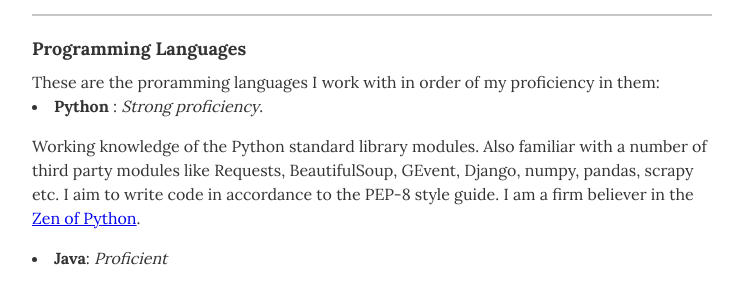
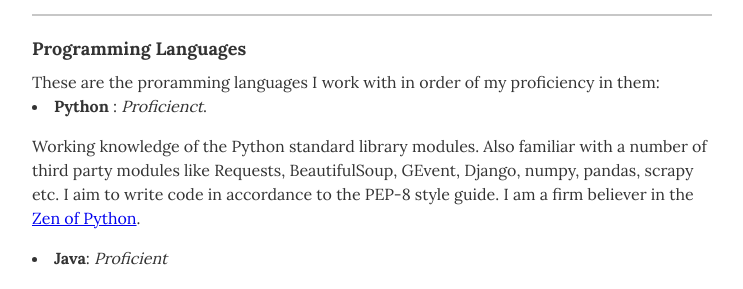
Before and after one commit to sameerraghuram/sameerraghuram.github.io, a Jekyll site: the page built from index.html, in a window 1280 px wide and 900 px high, scrolled down 2083 px. Shown: the part 164-453 px from the top of the window, without its empty margins (268-1011 px from the left). Built offline with Jekyll 4.4.1, drawn with Linux system fonts in a browser that asks for light colours.

Commit message:
tried some formatting

```diff
--- a/_layouts/resume.html
+++ b/_layouts/resume.html
@@ -154,8 +154,8 @@
 
         <div class="resume-item">
           <h4 class="resume-item-details">Programming Languages</h4>
-          <p class="resume-item-copy">These are the proramming languages I work with in order of my proficiency in them:</p>
-          <li> <strong>Python</strong> : <em>Strong proficiency</em>. <p>Working knowledge of the Python standard library modules. Also familiar with a number of third party modules like Requests, BeautifulSoup, GEvent, Django, numpy, pandas, scrapy etc. I aim to write code in accordance to the PEP-8 style guide. I am a firm believer in the <a href="https://www.python.org/dev/peps/pep-0020/"> Zen of Python</a>.</p></li>
+          <p class="resume-item-copy">These are the proramming languages I work with in order of my proficiency in them:
+          <li> <strong>Python</strong> : <em>Proficienct</em>. <p>Working knowledge of the Python standard library modules. Also familiar with a number of third party modules like Requests, BeautifulSoup, GEvent, Django, numpy, pandas, scrapy etc. I aim to write code in accordance to the PEP-8 style guide. I am a firm believer in the <a href="https://www.python.org/dev/peps/pep-0020/"> Zen of Python</a>.</p></li>
 
           <li> <strong>Java</strong>: <em>Proficient</em>
           <p>Working knowledge of the Java standard library. I aim to write code that makes use of modern prgramming patterns introduced in Java SE8 to make code more concise and expressive. Some familiarity with popular frameworks like Spring and Hibernate.</p>
@@ -171,6 +171,7 @@
             </p>
 
           </li>
+	  </p>
 
         </div>
 
```
